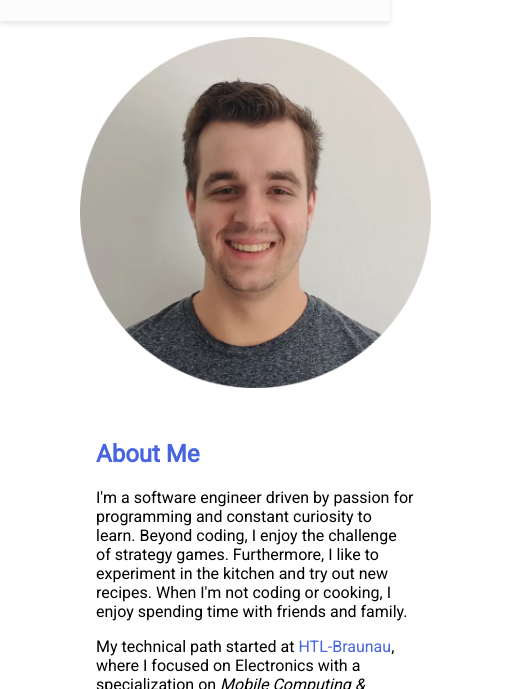
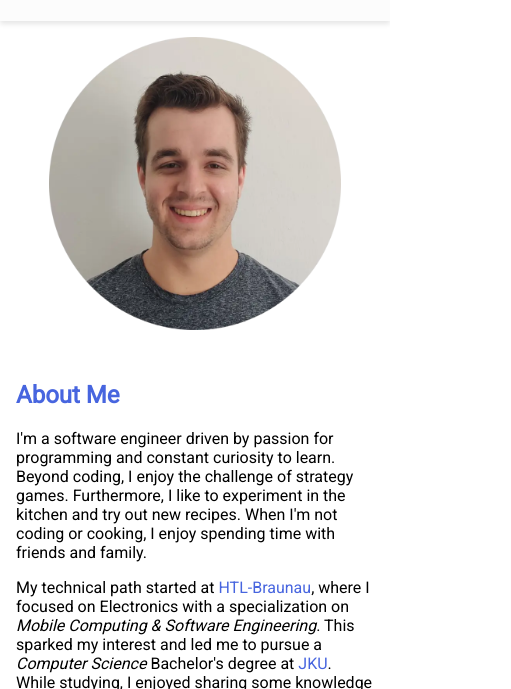
Before and after one commit to MrMinemeet/wtf-my-code.works, a plain HTML site: page index.html in a window 390 px wide. Shown: the part 121-810 px from the top of the page, 511 px wide, since content can reach past the window. Drawn offline with Linux system fonts and the light colour scheme.

Commit message:
Fix mobile width formatting

```diff
--- a/assets/css/critical.css
+++ b/assets/css/critical.css
@@ -21,6 +21,12 @@ body {
 	margin: 0;
 	padding: 0;
 	height: 100%;
+}
+
+main {
+	flex: auto;
+	flex-direction: column;
+	justify-content: center;
 }
 
 .hidden {
@@ -125,7 +131,6 @@ button {
 	display: flex;
 	flex-direction: row;
 	justify-content: center;
-	padding: 0 5rem;
 }
 
 /* Work & Education lists */
@@ -202,12 +207,10 @@ button {
 		display: flex;
 		flex-direction: column;
 		align-items: center;
-		width: 90%;
 	}
 
 	.profilepicture {
-		max-width: 25rem;
-		width: 100%;
+		width: 75%;
 		height: auto;
 		object-fit: contain;
 		padding: 1rem;
```
